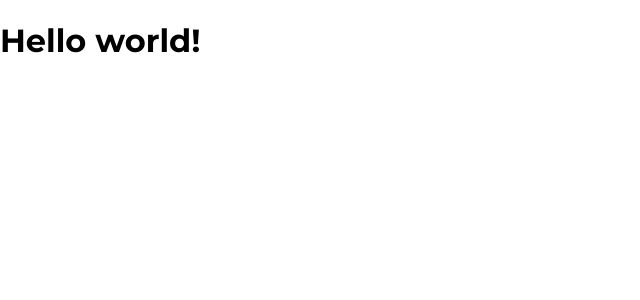
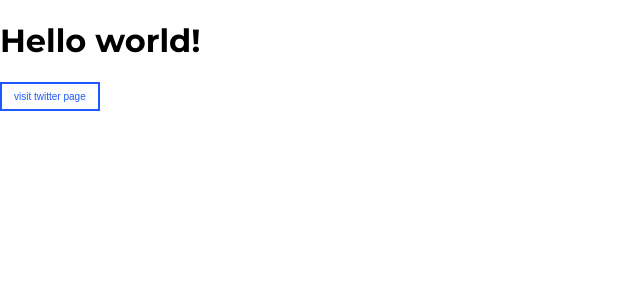
Before and after one commit to KSzostko/FavNote, a React (Create React App) app: page / in a window 1280 px wide. Shown: the top 300 px of the page, without its empty margins (0-640 px from the left). Built offline with nearby package versions, Linux system fonts and the light colour scheme; the HTML template or start-up script is replaced by a standard one.

Commit message:
added Button component

```diff
--- a/src/App.js
+++ b/src/App.js
@@ -1,9 +1,12 @@
 import React from 'react';
-import './App.css';
+import Button from './components/Button/Button';
 
 function App() {
     return (
-        <h1>Hello world!</h1>
+        <>
+            <h1>Hello world!</h1>
+            <Button>visit twitter page</Button>
+        </>
     );
 }
 
--- /dev/null
+++ b/src/components/Button/Button.js
@@ -0,0 +1,10 @@
+import React from 'react';
+import style from './Button.module.scss';
+
+const Button = ({ children }) => (
+    <button className={style.button}>
+        {children}
+    </button>
+);
+
+export default Button;
--- /dev/null
+++ b/src/components/Button/Button.module.scss
@@ -0,0 +1,7 @@
+.button {
+    padding: 7px 12px;
+    background-color: #FFF;
+    border: 2px solid #1E58FF;
+    font-size: 1rem;
+    color: #1E58FF;
+}
--- a/src/index.css
+++ b/src/index.css
@@ -6,8 +6,13 @@
     box-sizing: border-box;
 }
 
+html {
+    font-size: 62.5%;
+}
+
 body {
     margin: 0;
     padding: 0;
     font-family: 'Montserrat', sans-serif;
+    font-size: 1.6rem;
 }
```
